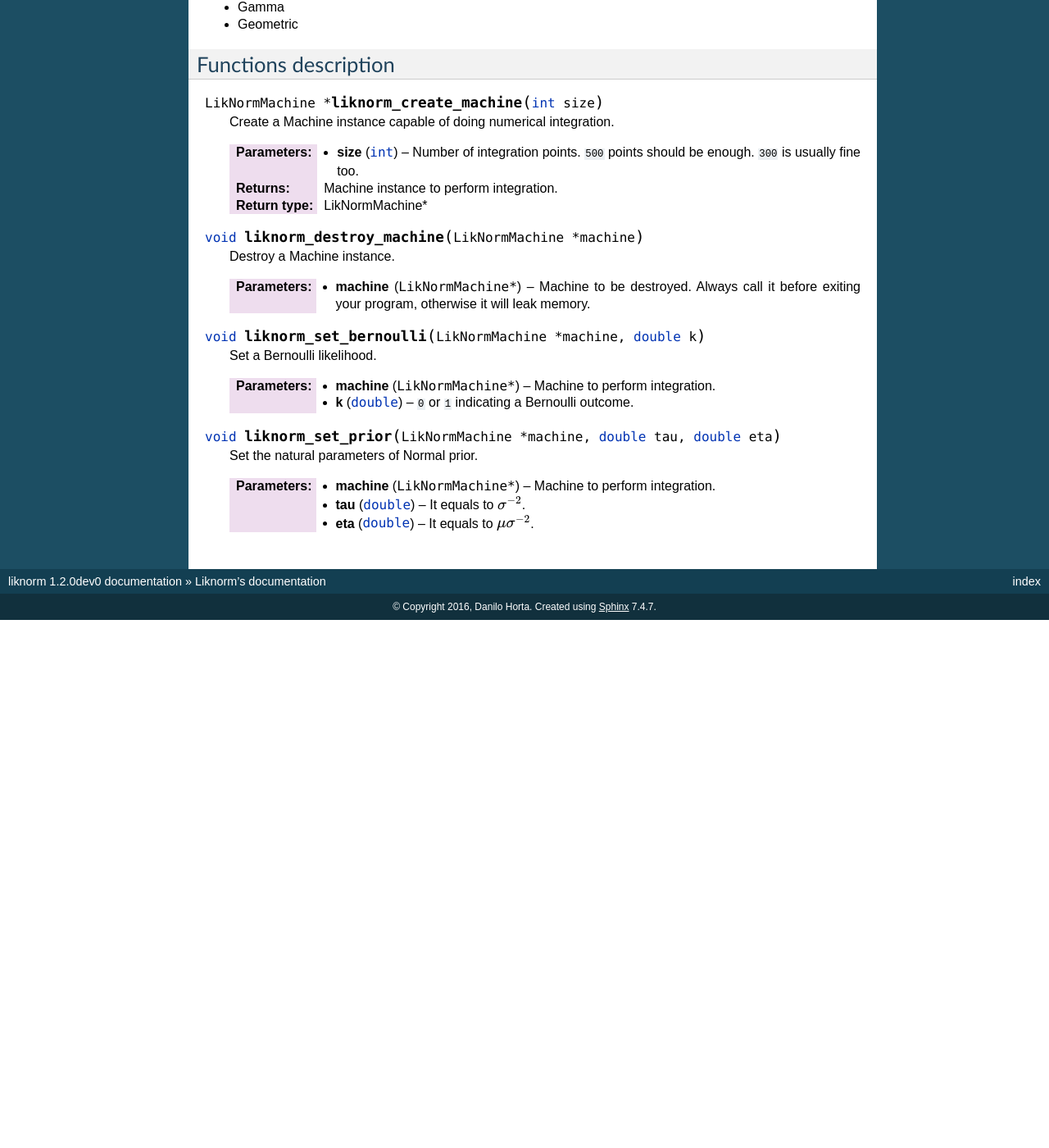
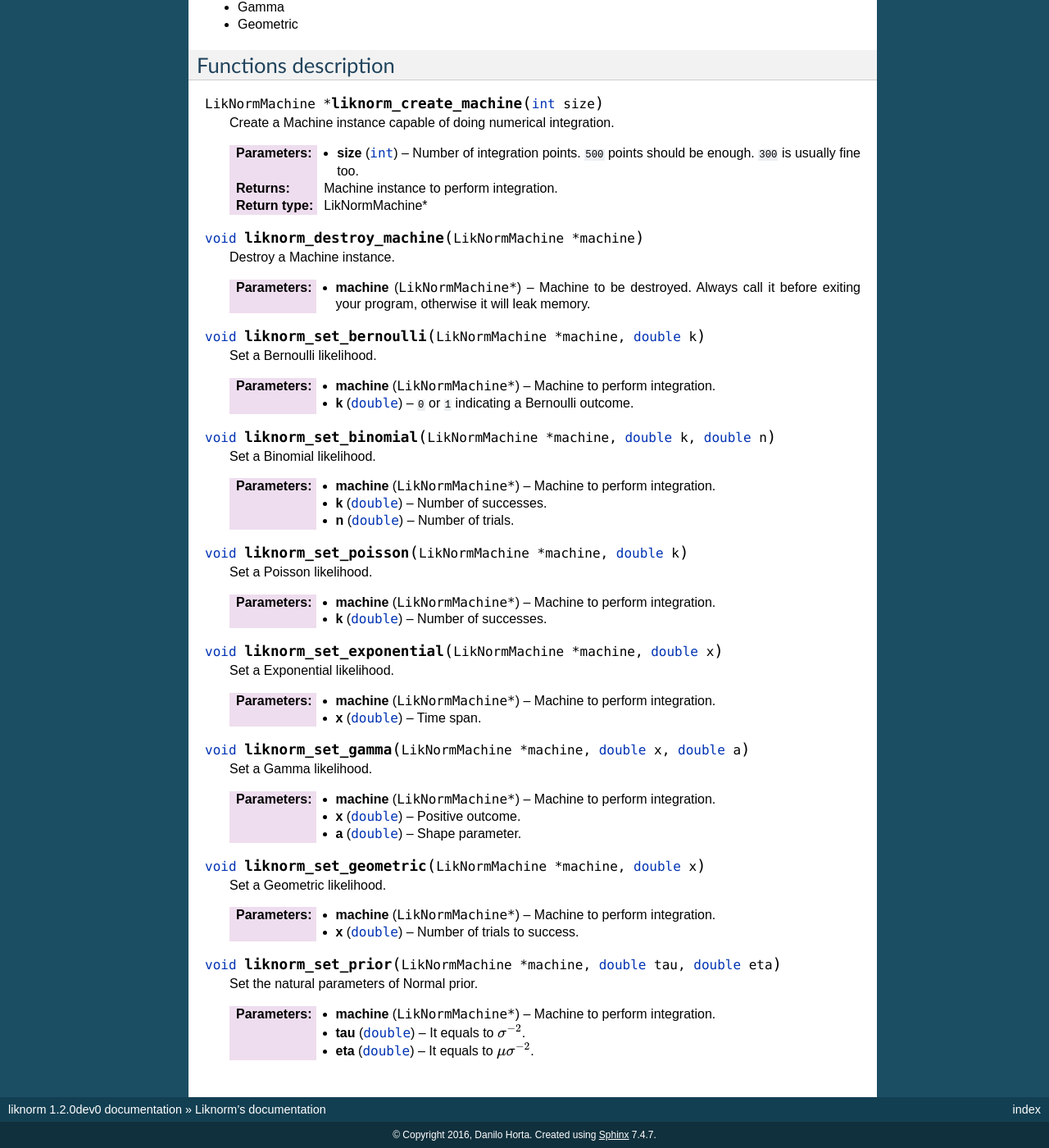
Before and after one commit to limix/liknorm, a Sphinx documentation site: the page built from doc/index.rst, in a window 1280 px wide and 1400 px high, scrolled down 353 px. Shown: the whole window at 82% size. Built offline with Sphinx 7.4.7, drawn with Linux system fonts in a browser that asks for light colours; before the commit the page ends 1109 px from its top, so only the background shows below that; some of the changed text lies outside the part shown.

Commit message:
desc lik

```diff
--- a/doc/index.rst
+++ b/doc/index.rst
@@ -10,8 +10,8 @@ Estimates
 
 via deterministic numerical integration.
 
-$g(\cdot)$ is a link function and $\theta$ determines the exponential-family
-distribution of interest:
+:math:`g(\cdot)` is a link function and :math:`\theta` determines the
+exponential-family distribution of interest:
 
 - Bernoulli
 - Binomial
@@ -48,6 +48,43 @@ Functions description
   :param LikNormMachine* machine: Machine to perform integration.
   :param double k: ``0`` or ``1`` indicating a Bernoulli outcome.
 
+.. c:function:: void liknorm_set_binomial(LikNormMachine *machine, double k, double n)
+
+  Set a Binomial likelihood.
+
+  :param LikNormMachine* machine: Machine to perform integration.
+  :param double k: Number of successes.
+  :param double n: Number of trials.
+
+.. c:function:: void liknorm_set_poisson(LikNormMachine *machine, double k)
+
+  Set a Poisson likelihood.
+
+  :param LikNormMachine* machine: Machine to perform integration.
+  :param double k: Number of successes.
+
+.. c:function:: void liknorm_set_exponential(LikNormMachine *machine, double x)
+
+  Set a Exponential likelihood.
+
+  :param LikNormMachine* machine: Machine to perform integration.
+  :param double x: Time span.
+
+.. c:function:: void liknorm_set_gamma(LikNormMachine *machine, double x, double a)
+
+  Set a Gamma likelihood.
+
+  :param LikNormMachine* machine: Machine to perform integration.
+  :param double x: Positive outcome.
+  :param double a: Shape parameter.
+
+.. c:function:: void liknorm_set_geometric(LikNormMachine *machine, double x)
+
+  Set a Geometric likelihood.
+
+  :param LikNormMachine* machine: Machine to perform integration.
+  :param double x: Number of trials to success.
+
 .. c:function:: void liknorm_set_prior(LikNormMachine *machine, double tau, double eta)
 
   Set the natural parameters of Normal prior.
```
